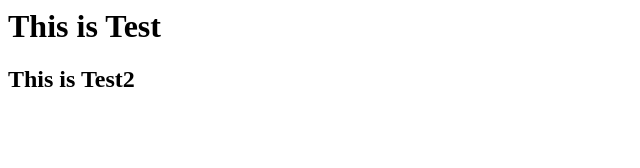
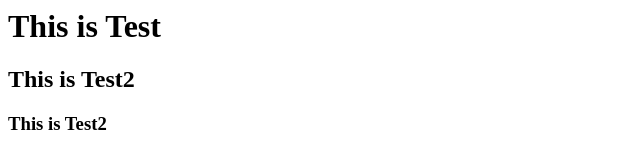
Before and after one commit to Rohinee-Shinde18/TestRepo, a plain HTML site: page index.html in a window 1280 px wide. Shown: the whole page, without its empty margins (0-640 px from the left). Drawn offline with Linux system fonts and the light colour scheme.

Commit message:
Modified index.html

```diff
--- a/index.html
+++ b/index.html
@@ -1,2 +1,3 @@
 <h1>This is Test</h1>
 <h2>This is Test2</h2>
+<h3>This is Test2</h3>
```
